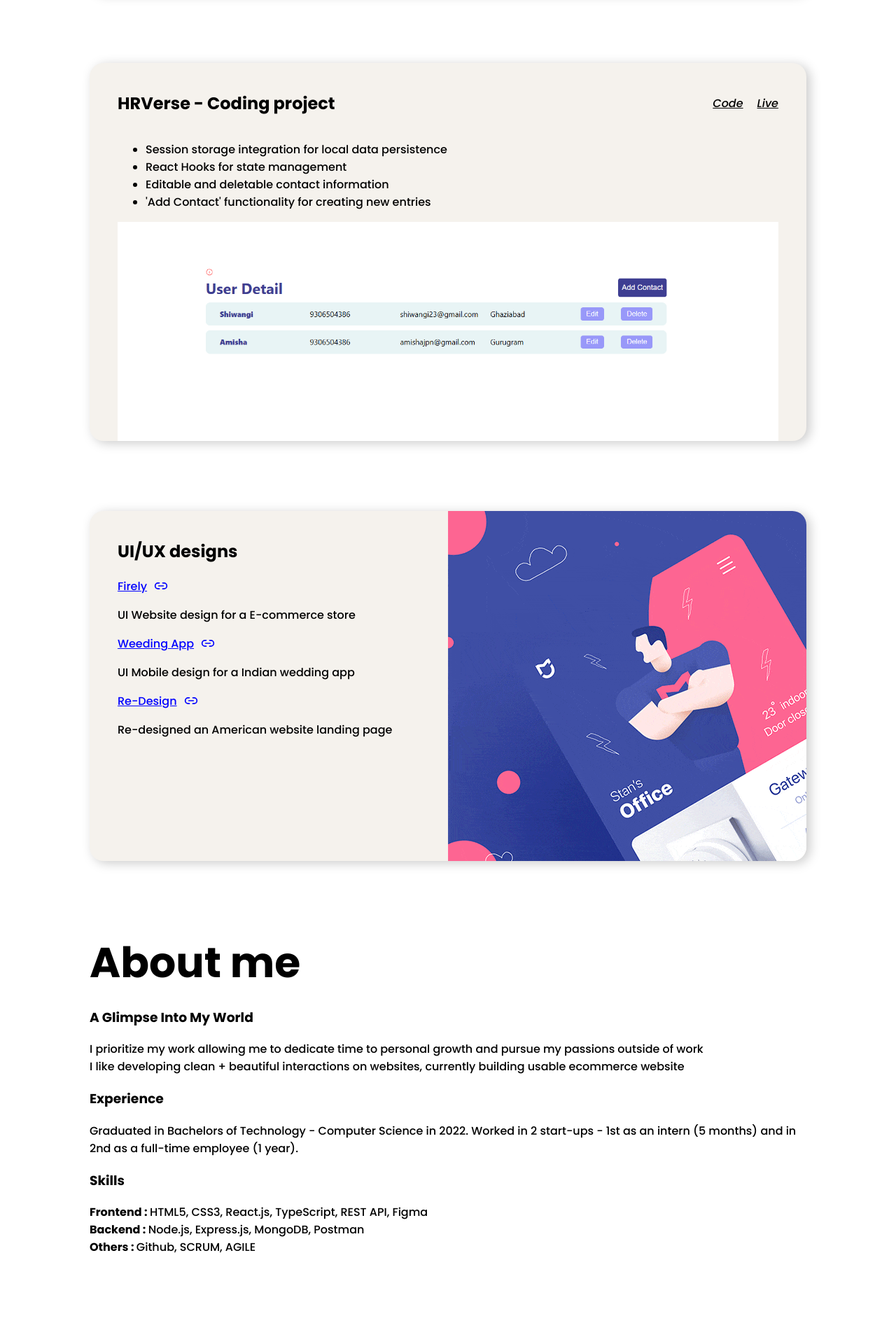
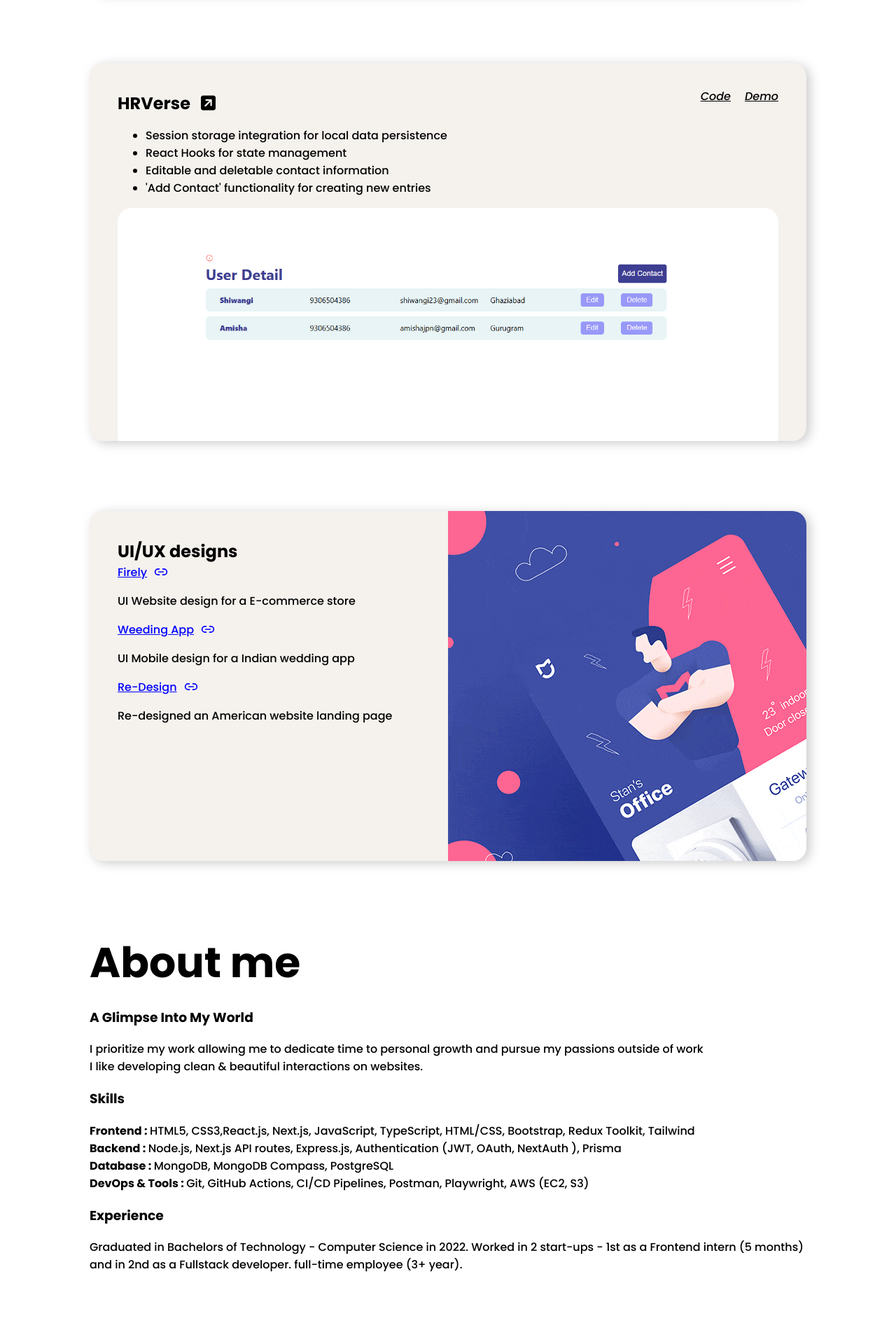
Before and after one commit to AdityaVishwakarma22/portfolio, a React (Create React App) app: page / in a window 1280 px wide. Shown: the part 1540-3450 px from the top of the page at 70% size. Built offline with nearby package versions, Linux system fonts and the light colour scheme; a web font is replaced by a local one.

Commit message:
removed scroll animation

```diff
--- a/src/components/about.js
+++ b/src/components/about.js
@@ -28,7 +28,7 @@ const About = () => {
         stagger: 0.05,
       });
     },
-    { scope: container }
+    { scope: container },
   );
   return (
     <div className="section" id="about">
@@ -43,32 +43,44 @@ const About = () => {
         <p>
           I prioritize my work allowing me to dedicate time to personal growth
           and pursue my passions outside of work
-          <br /> I like developing clean + beautiful interactions on websites,
-          currently building usable ecommerce website
-        </p>
-      </section>
-      <section>
-        <h3>Experience</h3>
-        <p>
-          Graduated in Bachelors of Technology - Computer Science in 2022.
-          Worked in 2 start-ups - 1st as an intern (5 months) and in 2nd as a
-          full-time employee (1 year).
+          <br /> I like developing clean & beautiful interactions on websites.
         </p>
       </section>
       <section>
         <h3>Skills</h3>
         <div className="skills">
           <b>Frontend : </b>
-          <span>HTML5, CSS3, React.js, TypeScript, REST API, Figma</span>
+          <span>
+            HTML5, CSS3,React.js, Next.js, JavaScript, TypeScript, HTML/CSS,
+            Bootstrap, Redux Toolkit, Tailwind
+          </span>
         </div>
         <div className="skills">
           <b>Backend : </b>
-          <span>Node.js, Express.js, MongoDB, Postman</span>
+          <span>
+            Node.js, Next.js API routes, Express.js, Authentication (JWT, OAuth,
+            NextAuth ), Prisma
+          </span>
         </div>
         <div className="skills">
-          <b>Others : </b>
-          <span>Github, SCRUM, AGILE</span>
+          <b>Database : </b>
+          <span>MongoDB, MongoDB Compass, PostgreSQL</span>
         </div>
+        <div className="skills">
+          <b>DevOps & Tools : </b>
+          <span>
+            Git, GitHub Actions, CI/CD Pipelines, Postman, Playwright, AWS (EC2,
+            S3){" "}
+          </span>
+        </div>
+      </section>
+      <section>
+        <h3>Experience</h3>
+        <p>
+          Graduated in Bachelors of Technology - Computer Science in 2022.
+          Worked in 2 start-ups - 1st as a Frontend intern (5 months) and in 2nd
+          as a Fullstack developer. full-time employee (3+ year).
+        </p>
       </section>
     </div>
   );
--- a/src/components/projects/project.js
+++ b/src/components/projects/project.js
@@ -3,11 +3,13 @@ import { revenue } from "../../data";
 import style from "./project.module.css";
 import gsap from "gsap";
 import { useGSAP } from "@gsap/react";
-import { useRef, useEffect } from "react";
+import { useRef } from "react";
 import { ScrollTrigger } from "gsap/all";
 import SplitType from "split-type";
 import design from "../../images/design.gif";
 import { LuLink2 } from "react-icons/lu";
+import { FontAwesomeIcon } from "@fortawesome/react-fontawesome";
+import { faSquareArrowUpRight } from "@fortawesome/free-solid-svg-icons";
 
 const Project = () => {
   const container = useRef(null);
@@ -35,27 +37,27 @@ const Project = () => {
     { scope: container },
   );
 
-  useEffect(() => {
-    let proxy = { skew: 0 },
-      skewSetter = gsap.quickSetter("#skewElem", "skewY", "deg"),
-      clamp = gsap.utils.clamp(-20, 20);
+  // useEffect(() => {
+  //   let proxy = { skew: 0 },
+  //     skewSetter = gsap.quickSetter("#skewElem", "skewY", "deg"),
+  //     clamp = gsap.utils.clamp(-20, 20);
 
-    ScrollTrigger.create({
-      onUpdate: (self) => {
-        let skew = clamp(self.getVelocity() / -300);
-        if (Math.abs(skew) > Math.abs(proxy.skew)) {
-          proxy.skew = skew;
-          gsap.to(proxy, {
-            skew: 0,
-            duration: 0.8,
-            ease: "power3",
-            overwrite: true,
-            onUpdate: () => skewSetter(proxy.skew),
-          });
-        }
-      },
-    });
-  }, []);
+  //   ScrollTrigger.create({
+  //     onUpdate: (self) => {
+  //       let skew = clamp(self.getVelocity() / -300);
+  //       if (Math.abs(skew) > Math.abs(proxy.skew)) {
+  //         proxy.skew = skew;
+  //         gsap.to(proxy, {
+  //           skew: 0,
+  //           duration: 0.8,
+  //           ease: "power3",
+  //           overwrite: true,
+  //           onUpdate: () => skewSetter(proxy.skew),
+  //         });
+  //       }
+  //     },
+  //   });
+  // }, []);
 
   return (
     <div className="section" id="projects">
@@ -68,14 +70,20 @@ const Project = () => {
         {revenue.map((e, index) => (
           <div key={index} className={style.card}>
             <div className={style.cardHeader}>
-              <h2>{e.name} - Coding project</h2>
+              <h2>
+                {e.name}{" "}
+                <FontAwesomeIcon
+                  icon={faSquareArrowUpRight}
+                  style={{ marginLeft: "10px" }}
+                />
+              </h2>
 
               <div className={style.cardLinks}>
                 <a href={`${e.git}`} target="_blank">
                   <i>Code</i>
                 </a>
                 <a href={`${e.live}`} target="_blank">
-                  <i>Live</i>
+                  <i>Demo</i>
                 </a>
               </div>
             </div>
--- a/src/components/projects/project.module.css
+++ b/src/components/projects/project.module.css
@@ -44,6 +44,14 @@
   align-items: center;
 }
 
+.cardHeader h2 {
+  margin-bottom: 0px;
+}
+
+.cardHeader h2:hover {
+  cursor: pointer;
+}
+
 .design_links {
   display: flex;
   align-items: center;
@@ -68,6 +76,7 @@
 .projectImg {
   width: 100%;
   height: auto;
+  border-radius: 20px;
 }
 
 @media screen and (max-width: 450px) {
--- a/src/data.js
+++ b/src/data.js
@@ -9,9 +9,7 @@ const revenue = [
       "Firebase integration for real-time data fetching",
       "Functional components with React Hooks",
       "Dynamic cart and order workflows",
-      "Responsive UI architecture",
       "Modular and reusable component design",
-      "Clean and maintainable codebase",
     ],
     git: "https://github.com/AdityaVishwakarma22/Food-app",
     live: "https://adityavishwakarma22.github.io/Food-app/",
```
